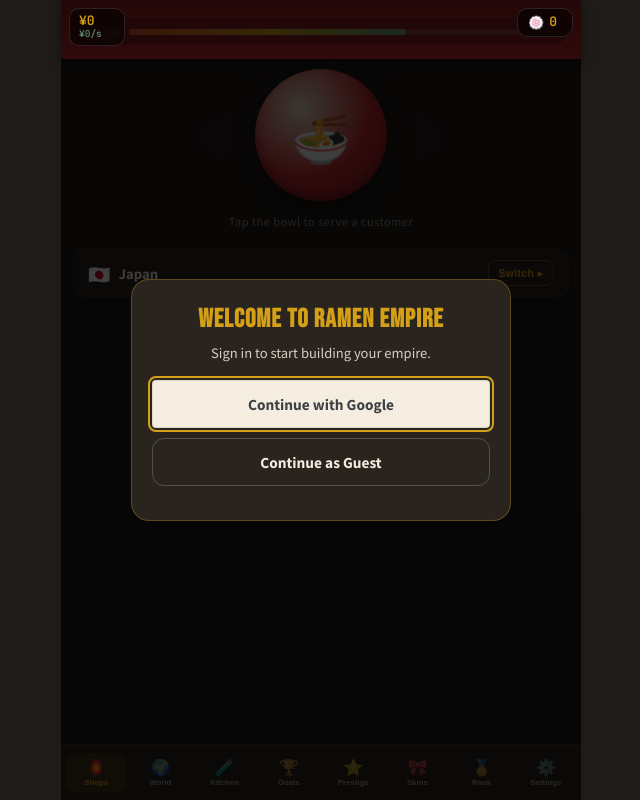
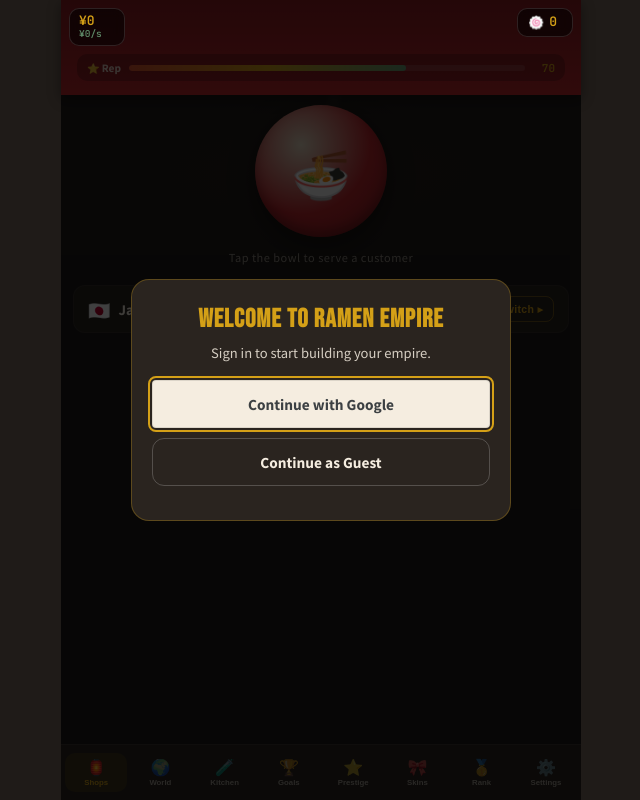
Before and after one commit to sparkx-svg/Ramen-empire, a plain HTML site: page index.html in a window 1280 px wide. Shown: the whole page, without its empty margins (319-959 px from the left). Drawn offline with Linux system fonts and the light colour scheme; no server answers.

Commit message:
Add files via upload

```diff
--- a/styles.css
+++ b/styles.css
@@ -32,7 +32,7 @@
   /* HEADER — no branding, just the functional bars (next-unlock, reputation) */
   header{
     background:linear-gradient(180deg, var(--red-dark), var(--red));
-    padding:10px 16px 14px;
+    padding:46px 16px 14px;
     position:relative;
     box-shadow:0 4px 12px rgba(0,0,0,0.4);
     z-index:2;
```
